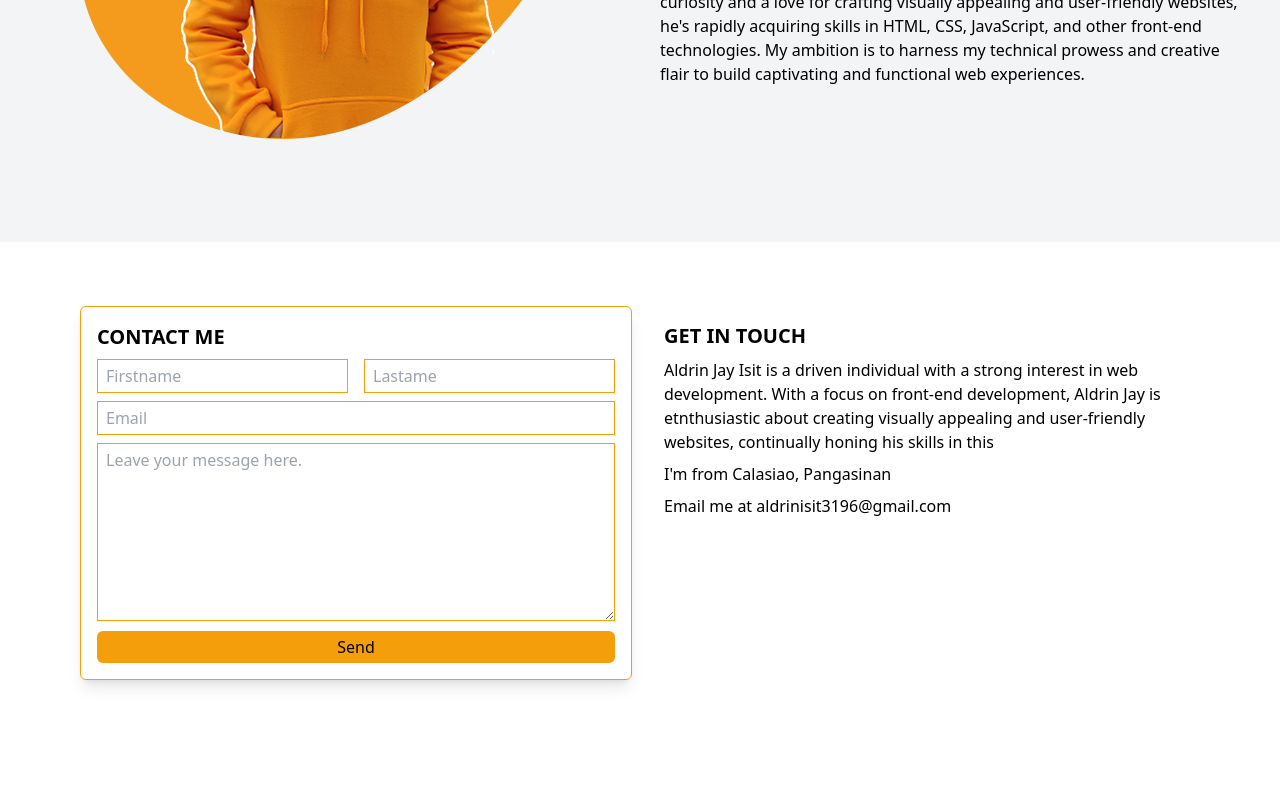
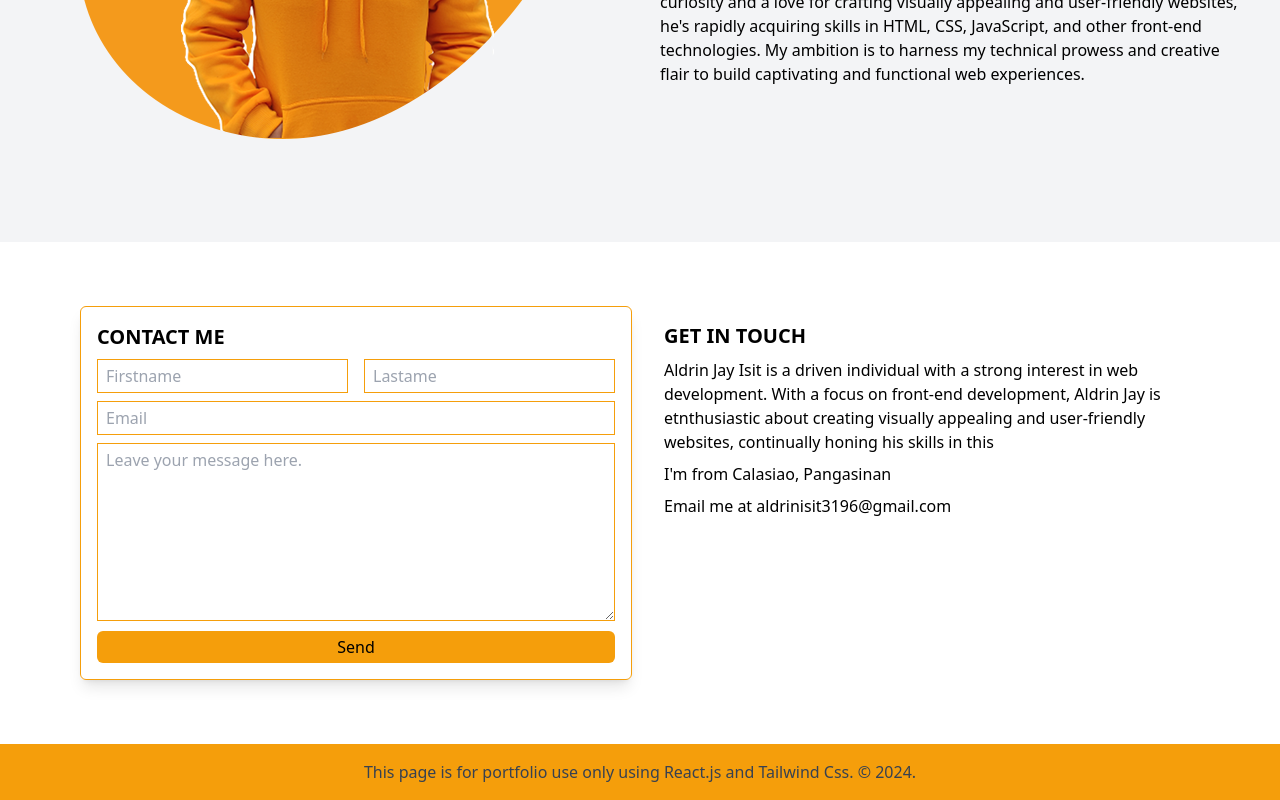
Before and after one commit to Drinisit/drin-portfolio, a React (Create React App) app: page / in a window 1280 px wide. Shown: the part 2061-2861 px from the top of the page. Before the commit the page ends 2805 px from the top, so only its background shows below. Built offline with nearby package versions, Linux system fonts and the light colour scheme; the HTML template or start-up script is replaced by a standard one.

Commit message:
Adding footer

```diff
--- a/src/App.js
+++ b/src/App.js
@@ -5,6 +5,7 @@ import Skill from './components/Skill.jsx'
 import Project from './components/Project.jsx';
 import About from './components/About.jsx';
 import Contact from './components/Contact.jsx';
+import Footer from './components/Footer.jsx';
 
 
 function App() {
@@ -16,7 +17,7 @@ function App() {
       <Project />
       <About />
       <Contact />
-
+      <Footer />
     </div>
   );
 }
--- a/src/components/Contact.jsx
+++ b/src/components/Contact.jsx
@@ -3,7 +3,7 @@ import React from 'react'
 const Contact = () => {
   return (
     <div className='w-full py-11 xxs:py-11 xs:px-20 md:py-16 px-12'>
-        <div className='max-w-[1240px] mx-auto grid gap-4 grid-cols-1 md:grid-cols-2'>
+        <div className='max-w-[1240px] mx-auto grid gap-4 xxs:grid-cols-1 md:grid-cols-2'>
             <div className='border border-amber-500 rounded-md p-4 shadow-lg'>
                 <h1 className='text-xl uppercase font-bold mb-2'>Contact Me</h1>
 
--- /dev/null
+++ b/src/components/Footer.jsx
@@ -0,0 +1,13 @@
+import React from 'react'
+
+const Footer = () => {
+  return (
+    <div className='w-full bg-amber-500'>
+        <div className='max-w-[1240px] mx-auto p-4 text-center'>
+            <p className='text-gray-700'>This page is for portfolio use only using React.js and Tailwind Css. &copy; 2024. </p>
+        </div>
+    </div>
+  )
+}
+
+export default Footer
```
